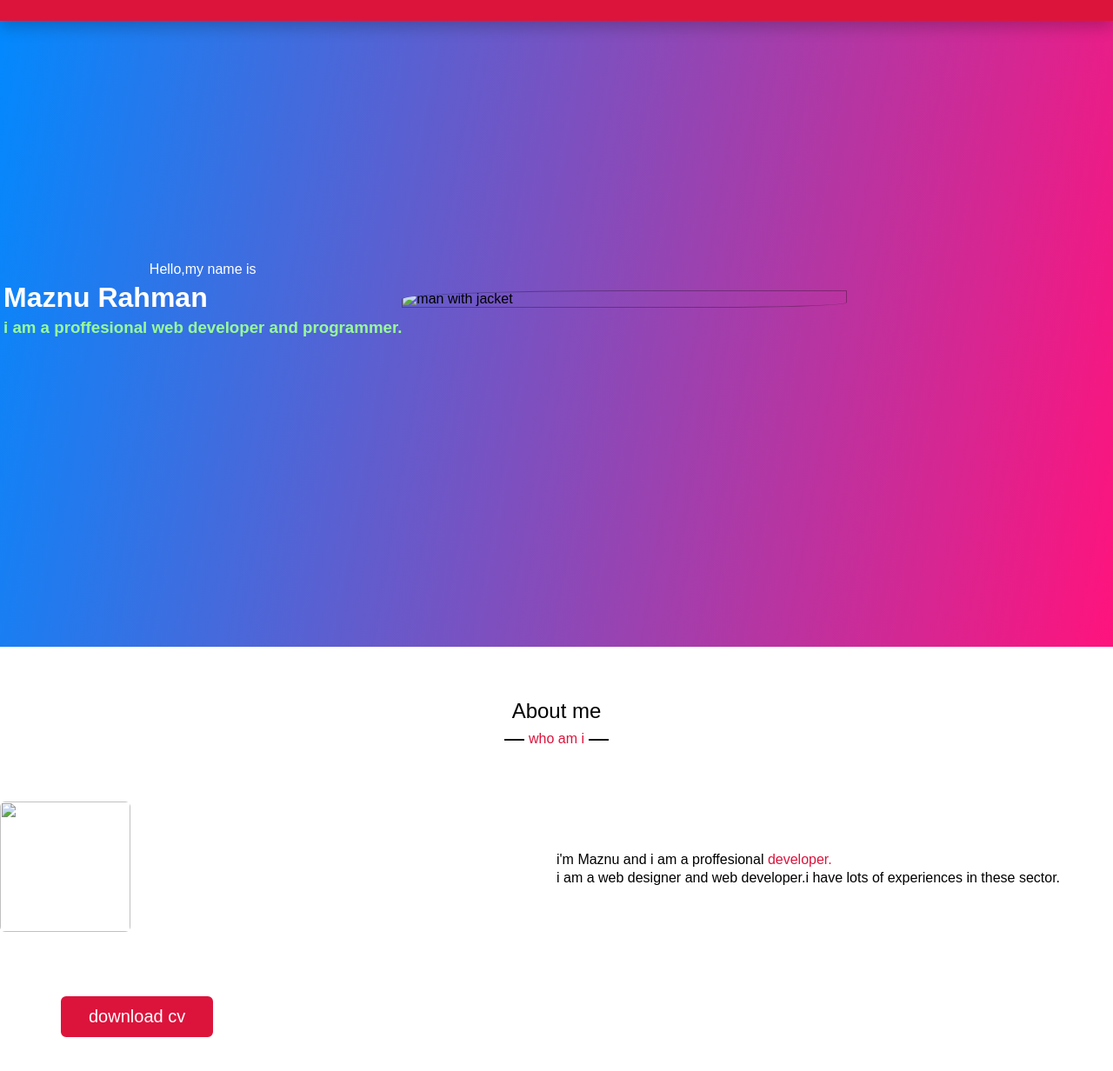
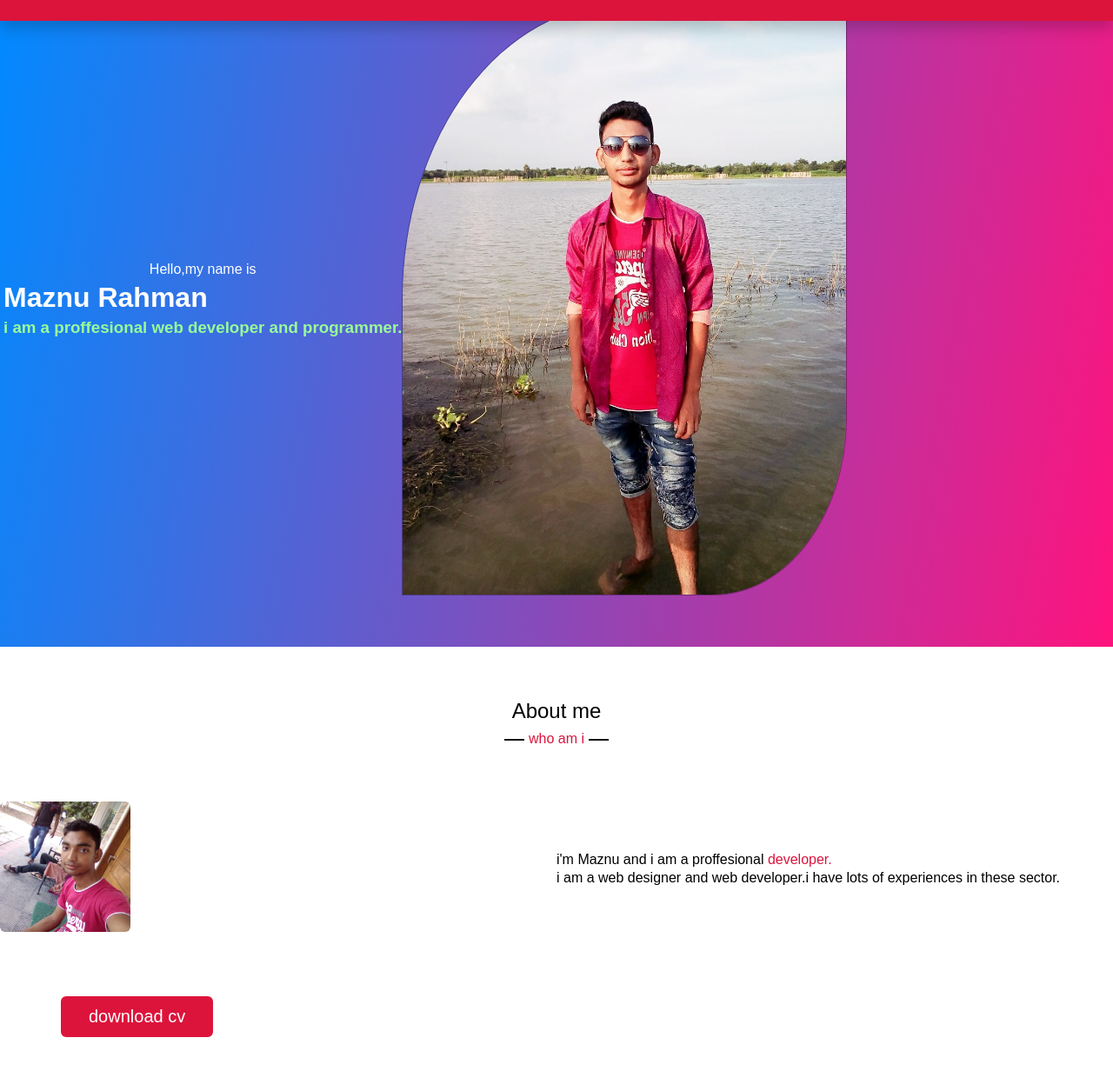
Before and after one commit to MaznuRahman/myportfolio, a plain HTML site: page index.html in a window 1280 px wide. Shown: the part 56-1288 px from the top of the page at 87% size. Drawn offline with Linux system fonts and the light colour scheme.

Commit message:
Update index.html

```diff
--- a/index.html
+++ b/index.html
@@ -27,7 +27,7 @@
       <h1>Maznu Rahman</h1>
       <h3>i am a proffesional web developer and programmer.</h3>
     </div>
-    <img src="images/profile.jpg" alt="man with jacket" />
+    <img src="profile.jpg" alt="man with jacket" />
   </div>
   <section class="about" id="about">
     <div class="intro">
@@ -35,7 +35,7 @@
     </div>
     <div class="about-content">
        <div class="column left">
-        <img src="images/about.jpg" alt="" />
+        <img src="about.jpg" alt="" />
       </div>
       <div class="column right">
         <div class="text">i'm Maznu and i am a proffesional <span>developer.</span></div>
```
